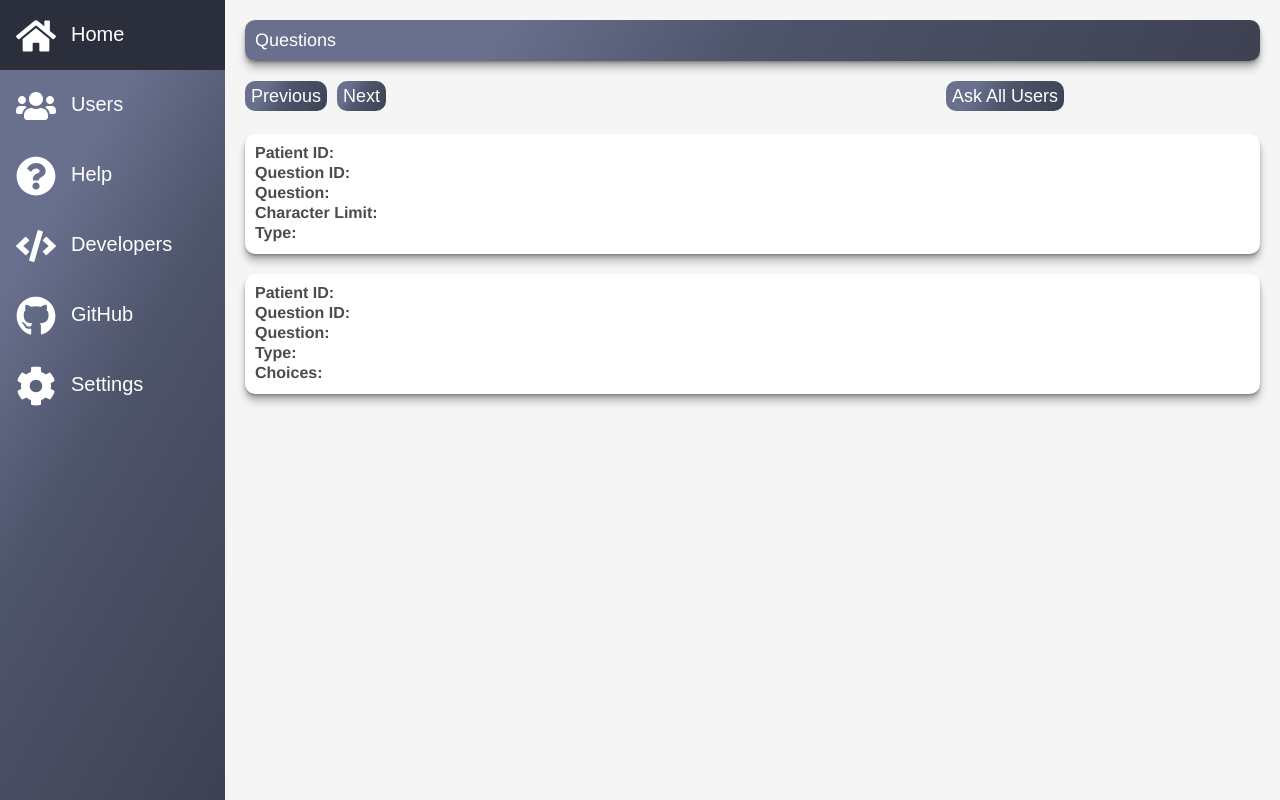
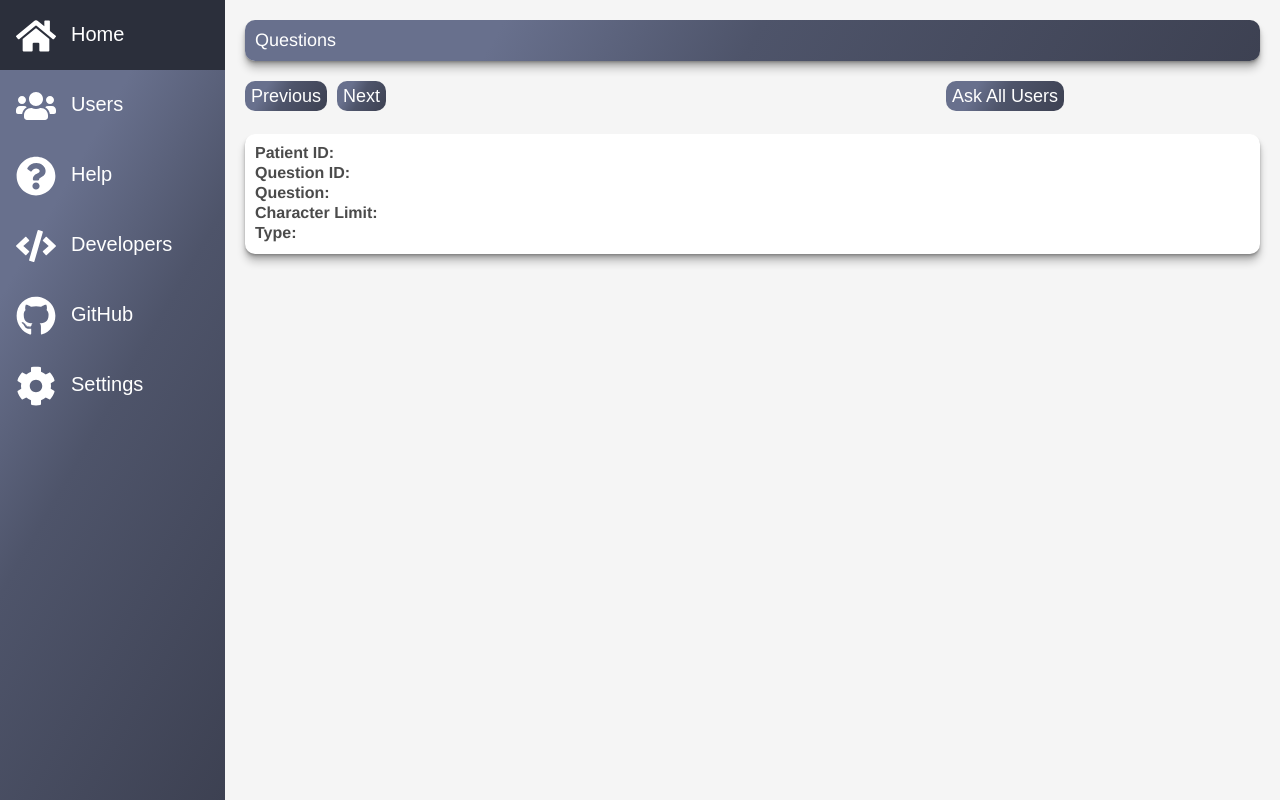
Before and after one commit to Xtrendence/COMP2003-2020-X, a PHP site: page /questions.php in a window 1280 px wide. Run offline with PHP 8.4, Linux system fonts and the light colour scheme.

Commit message:
Created first dynamic wide card using JS.
Created first wide card dynamically for storing details for a question for a patient on the web page.

```diff
--- a/web/public/questions.php
+++ b/web/public/questions.php
@@ -8,6 +8,8 @@
     <link rel="stylesheet" href="../public/assets/css/themes.css">
     <link rel="stylesheet" href="../public/assets/css/global.css">
     <link rel="stylesheet" href="../public/assets/css/questions/style.css">
+
+    <script src="./assets/js/questions.js"></script>
 
     <meta charset="UTF-8">
     <title>User Questions</title>
@@ -72,53 +74,12 @@
     </div>
 
 
-
-    <div class="wide-card">
-        <div class="text-margin">
-            <span class="card-heading">Patient ID:</span>
-        </div>
-
-        <div class="text-margin">
-            <span class="card-heading">Question ID:</span>
-        </div>
-
-        <div class="text-margin">
-            <span class="card-heading">Question:</span>
-        </div>
-
-        <div class="text-margin">
-            <span class="card-heading">Character Limit:</span>
-        </div>
-
-        <div class="text-margin">
-            <span class="card-heading">Type:</span>
-        </div>
-
-    </div>
+<div class="card-wrapper" id="cards">
 
 
-    <div class="wide-card">
-        <div class="text-margin">
-            <span class="card-heading">Patient ID:</span>
-        </div>
 
-        <div class="text-margin">
-            <span class="card-heading">Question ID:</span>
-        </div>
+</div>
 
-        <div class="text-margin">
-            <span class="card-heading">Question:</span>
-        </div>
-
-        <div class="text-margin">
-            <span class="card-heading">Type:</span>
-        </div>
-
-        <div class="text-margin">
-            <span class="card-heading">Choices:</span>
-        </div>
-
-    </div>
 
 
 
```
Also changed, not shown: web/public/assets/js/questions.js.
